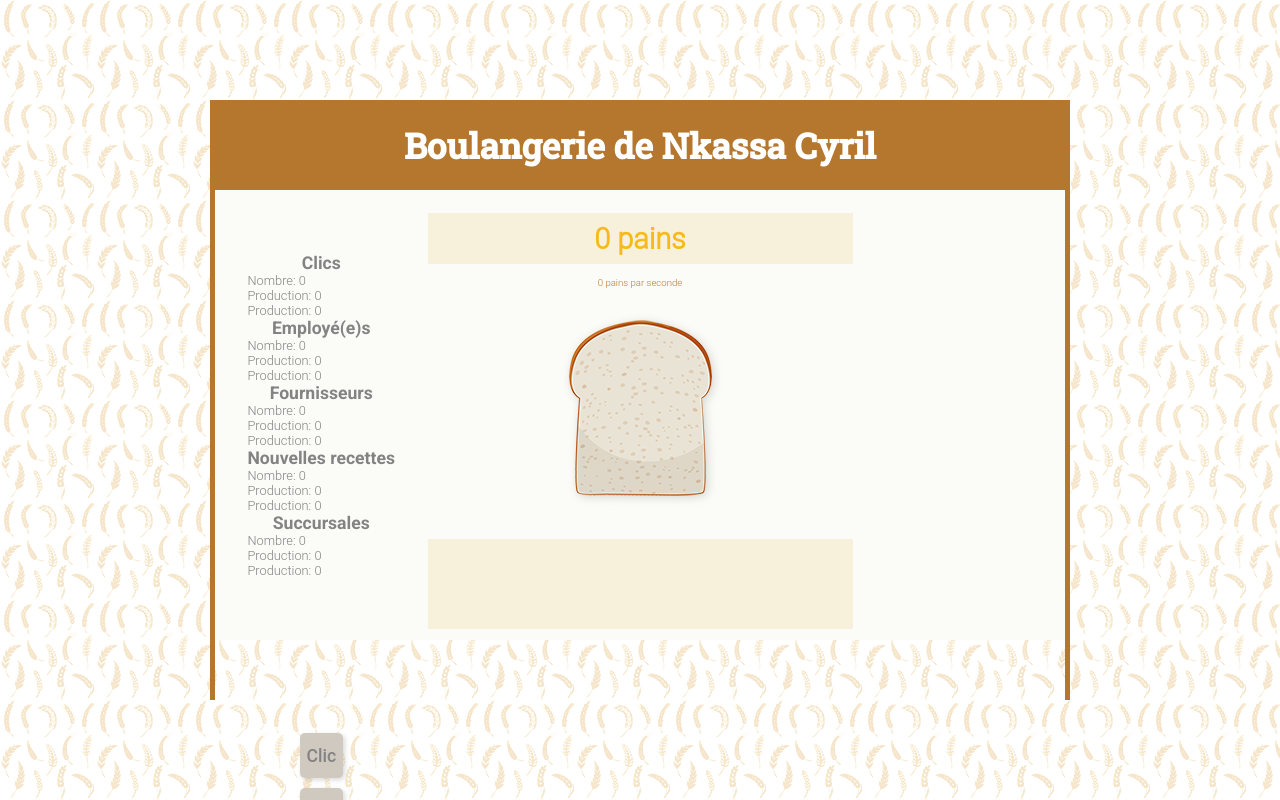
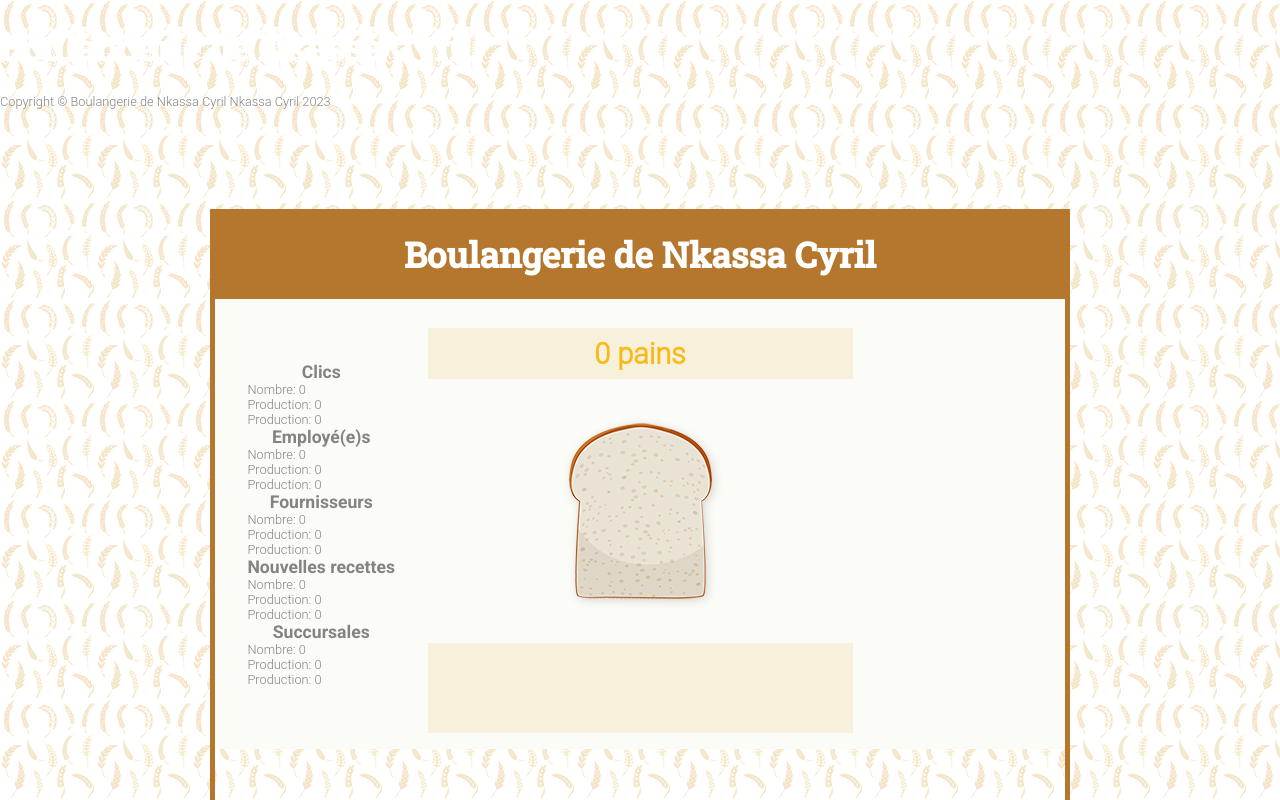
Before and after one commit to Cyril-Nka/baguetteClicker-Nkassa_Cyril, an Angular app in the folder baguetteClicker/: page / in a window 1280 px wide. Shown: the top 800 px of the page. Built offline with nearby package versions, Linux system fonts and the light colour scheme.

Commit message:
sauvegarde

```diff
--- a/baguetteClicker/src/app/app.component.html
+++ b/baguetteClicker/src/app/app.component.html
@@ -1,15 +1,14 @@
 <frame>
 
-<app-frame
-
-  [title]="title"
-  [copyrightYear]="copyrightYear"
-  [copyrightName]="copyrightName"
-
-></app-frame>
 
 
 
   <h1>{{ title }}</h1>
   <p>Copyright &copy; {{ title }} {{ copyrightName }} {{ copyrightYear }} </p>
 </frame>
+
+<app-frame
+  [title]="title"
+  [copyrightYear]="copyrightYear"
+  [copyrightName]="copyrightName"
+  ></app-frame>
--- a/baguetteClicker/src/app/main-category/main-category.component.html
+++ b/baguetteClicker/src/app/main-category/main-category.component.html
@@ -16,14 +16,14 @@
     <h2 class="title-frame">
         {{ totalGlobal }} {{ titlesList[0] }}
     </h2>
-  <span class="bakery-frame-color small-text" *ngIf="totalPerSecond !== 3">
+  <span class="bakery-frame-color small-text" *ngIf="totalPerSecond !== 0">
     {{ totalPerSecond }} {{ titlesList[1] }}
 </span>
 
     <div class="center-items">
-        <a>
+        <a (click)="onClickBread()">
             <img class="bread-clicker" [src]="breadClicker[0]" [alt]="breadClicker[1]" />
-        </a>
+          </a>
     </div>
     <div class="center-items bonus-shop-frame">
     </div>
--- a/baguetteClicker/src/app/main-category/main-category.component.ts
+++ b/baguetteClicker/src/app/main-category/main-category.component.ts
@@ -50,7 +50,10 @@ export class MainCategoryComponent implements OnInit {
     }
   }
 
-  onClickBread(): void {}
+  onClickBread(): void {
+    this.totalGlobal += this.clickValue;
+  }
+
 
   buyItem(): void {}
 
```
